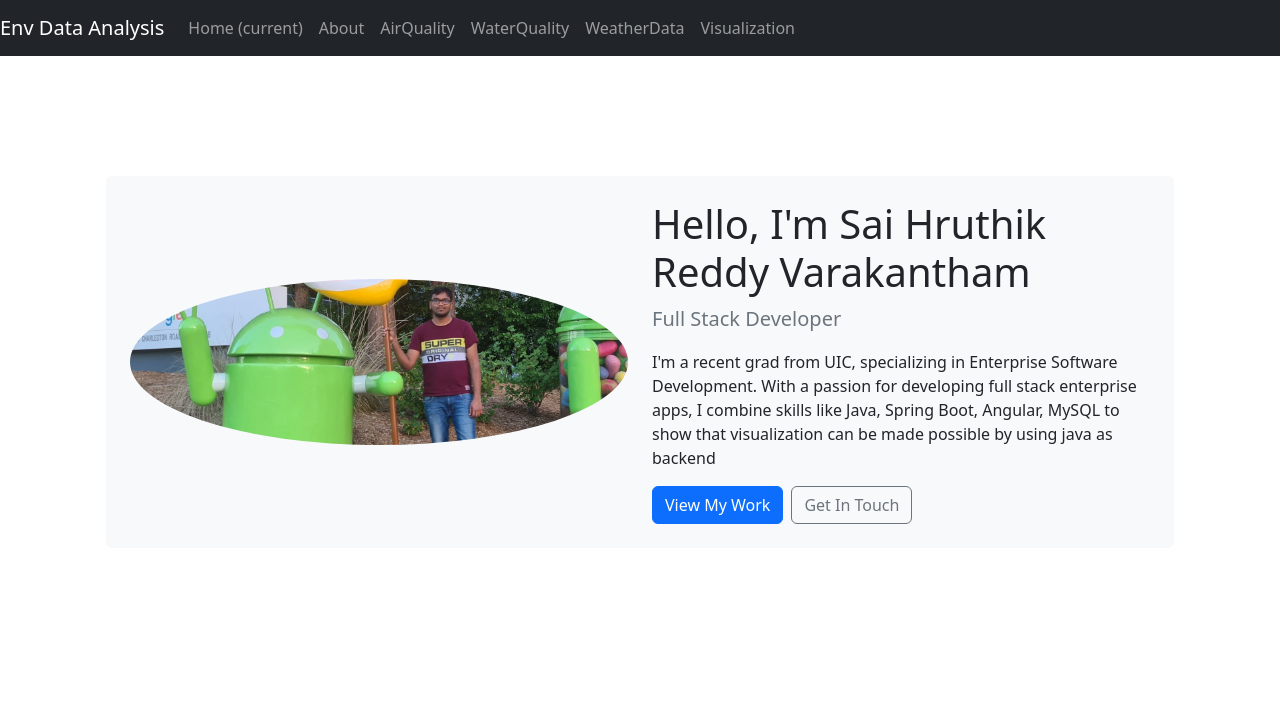
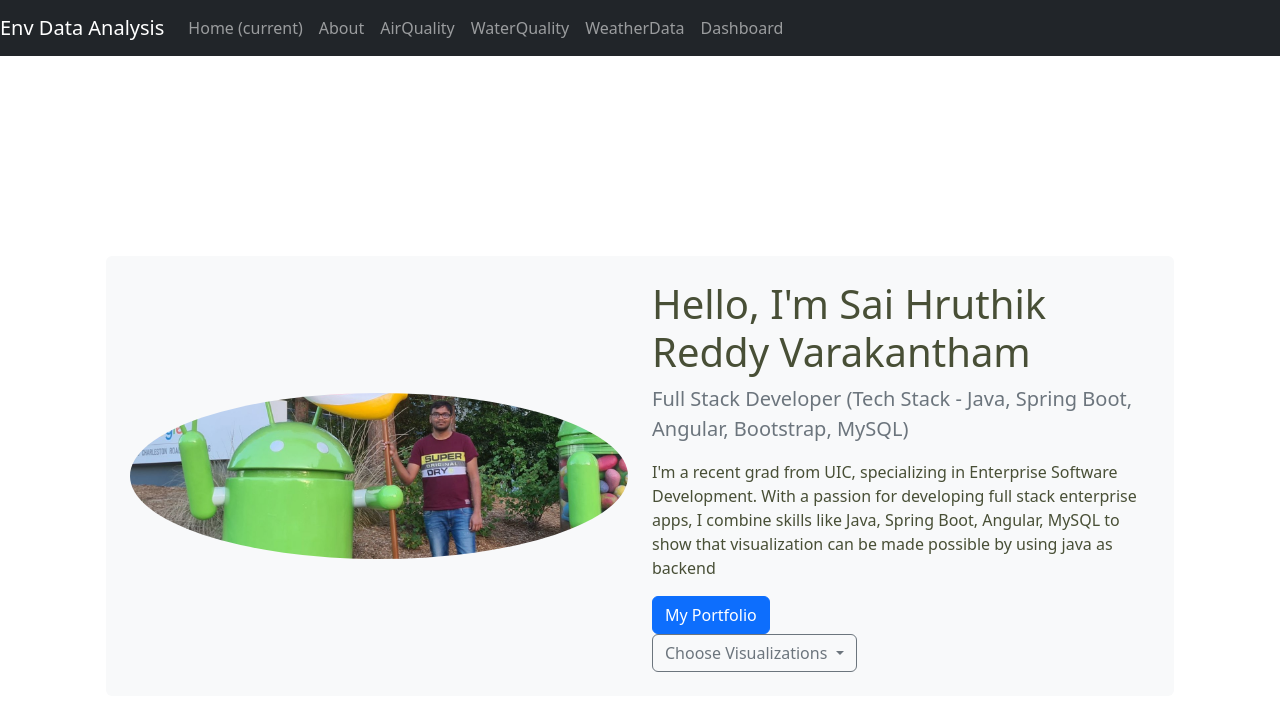
Before and after one commit to VarakanthamSaiHruthikReddy975/Environmental_Data_Analysis-FrontEnd, an Angular app: page /Home in a window 1280 px wide. Shown: the top 710 px of the page. Built offline with nearby package versions, Linux system fonts and the light colour scheme.

Commit message:
Added the home component contents

```diff
--- a/src/app/about/about.component.html
+++ b/src/app/about/about.component.html
@@ -1 +1,11 @@
-<p>about works!</p>
+<!DOCTYPE html>
+<html lang="en">
+<head>
+    <meta charset="UTF-8">
+    <meta name="viewport" content="width=device-width, initial-scale=1.0">
+    <title>Document</title>
+</head>
+<body>
+
+</body>
+</html>
--- a/src/app/app-routing.module.ts
+++ b/src/app/app-routing.module.ts
@@ -8,13 +8,13 @@ import { VisualizationComponent } from './visualization/visualization.component'
 import { WeatherDataComponent } from './weather-data/weather-data.component';
 
 const routes: Routes = [
-  {path: '', redirectTo: 'AirQuality', pathMatch: 'full'},
+  {path: '', redirectTo: 'Home', pathMatch: 'full'},
   {path:'Home', component:HomeComponent},
   {path:'About', component:AboutComponent},
   {path:'AirQuality', component:AirQualityComponent},
   {path:'WaterQuality', component:WaterQualityComponent},
   {path:'WeatherData', component:WeatherDataComponent},
-  {path:'Visualization', component:VisualizationComponent}
+  {path:'DashBoard', component:VisualizationComponent}
 ];
 
 @NgModule({
--- a/src/app/home/home.component.css
+++ b/src/app/home/home.component.css
@@ -0,0 +1,3 @@
+.text-custom{
+    color:#484f36;
+}
--- a/src/app/home/home.component.html
+++ b/src/app/home/home.component.html
@@ -1,3 +1,12 @@
+<!DOCTYPE html>
+<html lang="en">
+<head>
+    <meta charset="UTF-8">
+    <meta name="viewport" content="width=device-width, initial-scale=1.0">
+    <title>Welcome to Enviroment Data Analysis of my website</title>
+</head>
+<body>
+    <div class="completeHome">
         <section class="container mt-5 bg-light p-4 rounded">
             <div class="row align-items-center">
               <!-- Profile Image -->
@@ -7,13 +16,31 @@
 
               <!-- Introduction Text -->
               <div class="col-md-6">
-        <h1 class="text-dark">Hello, I'm Sai Hruthik Reddy Varakantham</h1>
-        <p class="lead text-secondary">Full Stack Developer</p>
-        <p class="text-dark">I'm a recent grad from UIC, specializing in Enterprise Software Development. With a passion for developing full stack enterprise apps, I combine skills like Java, Spring Boot, Angular, MySQL to show that visualization can be made possible by using java as backend</p>
+                <h1 class="text-custom">Hello, I'm Sai Hruthik Reddy Varakantham</h1>
+                <p class="lead text-secondary">Full Stack Developer (<b>Tech Stack</b> - Java, Spring Boot, Angular, Bootstrap, MySQL)</p>
+                <p class="text-custom">I'm a recent grad from UIC, specializing in Enterprise Software Development. With a passion for developing full stack enterprise apps, I combine skills like Java, Spring Boot, Angular, MySQL to show that visualization can be made possible by using java as backend</p>
 
                 <!-- Call to Action Buttons -->
-        <a href="#portfolio" class="btn btn-primary me-2">View My Work</a>
-        <a href="#contact" class="btn btn-outline-secondary">Get In Touch</a>
+                <a routerLink="/About" class="btn btn-primary me-2">My Portfolio</a>
+        <!-- Button to trigger modal -->
+        <div class="dropdown">
+            <button class="btn btn-outline-secondary dropdown-toggle" type="button" id="dropdownMenuButton" data-bs-toggle="dropdown" aria-haspopup="true" aria-expanded="false">
+              Choose Visualizations
+            </button>
+
+            <!-- Dropdown Menu -->
+            <div class="dropdown-menu" aria-labelledby="dropdownMenuButton">
+              <a class="dropdown-item" routerLink="/AirQuality">Air Quality</a>
+              <a class="dropdown-item" routerLink="/WaterQuality">Water Quality</a>
+              <a class="dropdown-item" routerLink="/WeatherData">Weather Data</a>
+              <a class="dropdown-item" routerLink="/Dashboard">Complete Dashboard</a>
+            </div>
+          </div>
+
                 </div>
             </div>
           </section>
+
+        </div>
+</body>
+</html>
--- a/src/app/main/main.component.html
+++ b/src/app/main/main.component.html
@@ -1,3 +1,4 @@
+<div class="MainColor">
 <nav class="navbar navbar-expand-md navbar-dark bg-dark fixed-top">
     <a class="navbar-brand" href="#">Env Data Analysis</a>
     <button class="navbar-toggler" type="button" data-toggle="collapse" data-target="#navbarsExampleDefault"
@@ -22,7 +23,7 @@
                 <a class="nav-link" routerLink='WeatherData'>WeatherData</a>
             </li>
             <li class="nav-item">
-                <a class="nav-link" routerLink='Visualization'>Visualization</a>
+                <a class="nav-link" routerLink='Dashboard'>Dashboard</a>
             </li>
         </ul>
     </div>
@@ -35,3 +36,5 @@
     </div>
 
 </main>
+
+</div>
```
Also changed, not shown: src/styles.css (line endings or trailing spaces). Lines whose indentation alone changed are shown as unchanged.
